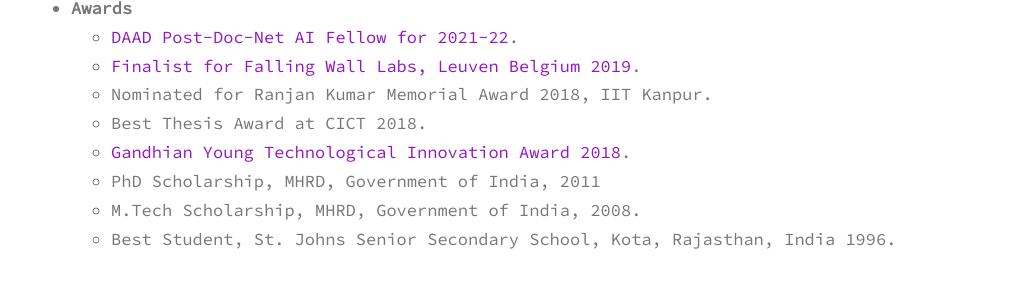
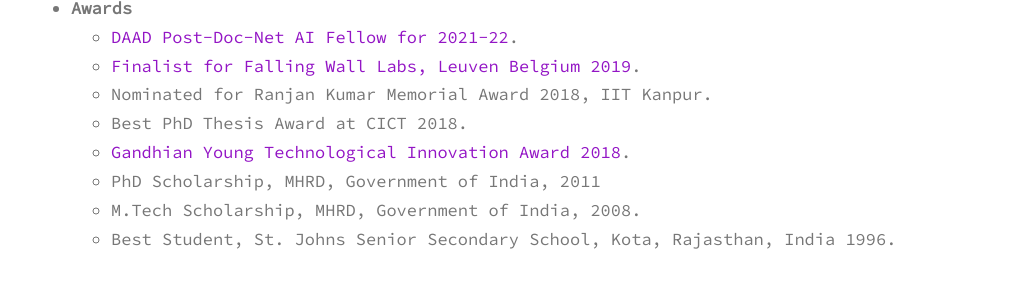
Before and after one commit to sinnuthomas/sinnuthomas.github.io, a Jekyll site: the page built from awards.md, in a window 1280 px wide. Shown: the part 294-582 px from the top of the page, without its empty margins (129-1150 px from the left). Built offline with Jekyll 4.4.1, drawn with Linux system fonts in a browser that asks for light colours.

Commit message:
Update awards.md

```diff
--- a/awards.md
+++ b/awards.md
@@ -11,7 +11,7 @@
   * [DAAD Post-Doc-Net AI Fellow for 2021-22](https://www.daad.de/en/the-daad/postdocnet/fellows/fellows/).
   * [Finalist for Falling Wall Labs, Leuven Belgium 2019](https://www.facebook.com/doemijmaarwetenschap/videos/falling-walls-lab-leuven-2019/2217905358539744/).
   * Nominated for Ranjan Kumar Memorial Award 2018, IIT Kanpur.
-  * Best Thesis Award at CICT 2018.
+  * Best PhD Thesis Award at CICT 2018.
   * [Gandhian Young Technological Innovation Award 2018](https://www.youtube.com/watch?v=8Tw1t9DiZSk).
   * PhD Scholarship, MHRD, Government of India, 2011
   * M.Tech Scholarship, MHRD, Government of India, 2008.
```
